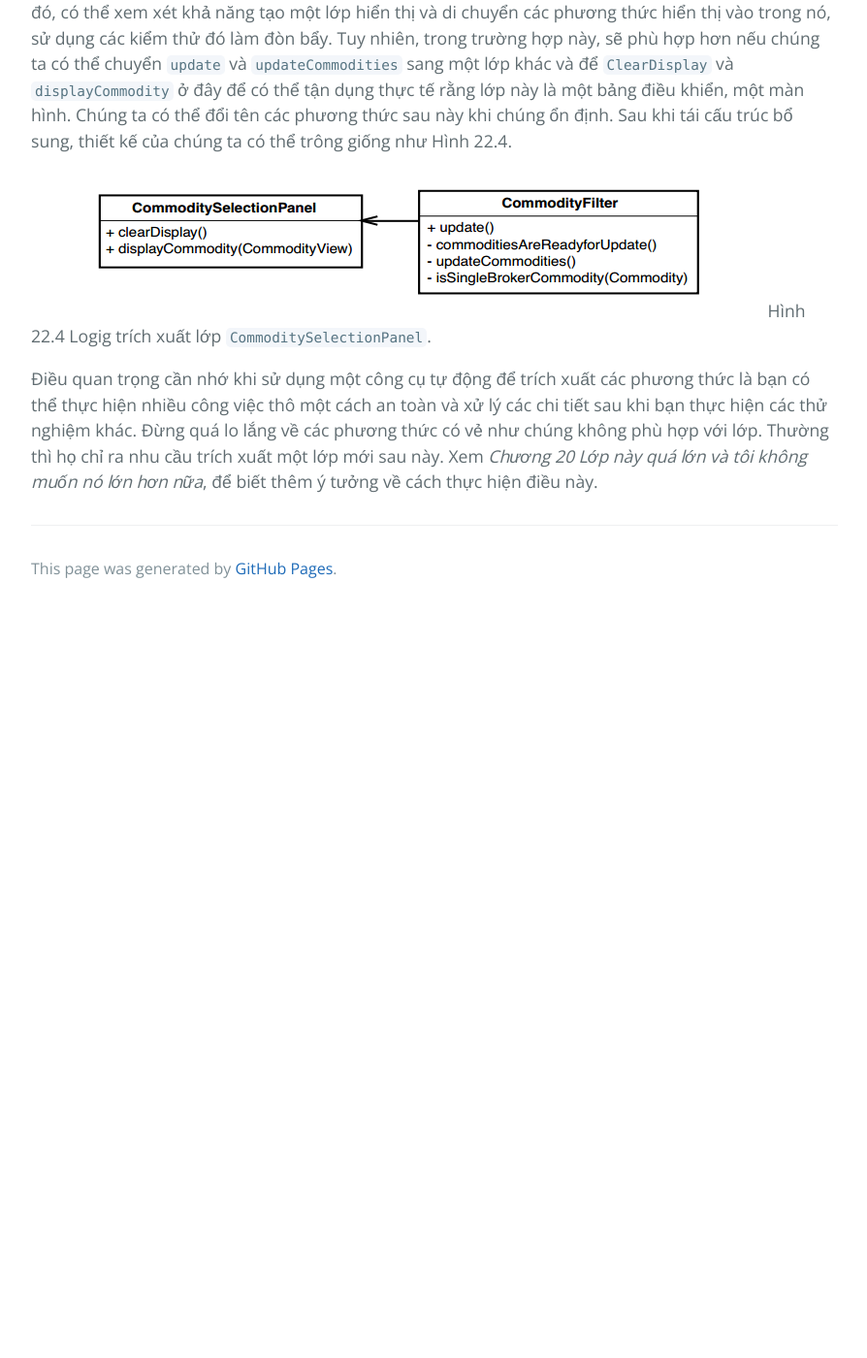
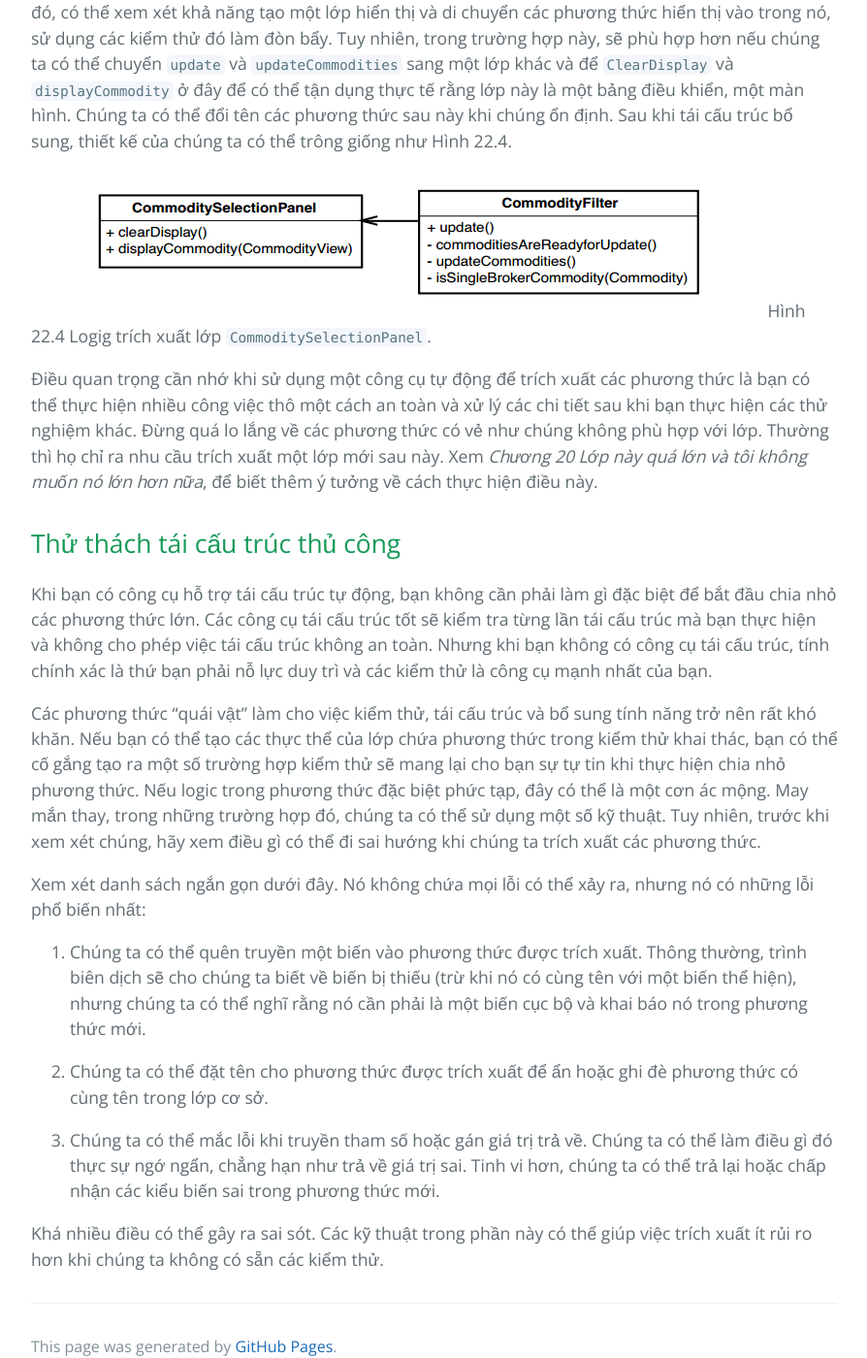
Before and after one commit to HaiBV/haibv.github.io, a Jekyll site: the page built from working-effectively-with-legacy-code/chapter-22-i-need-to-change-a-monster-method-and-i-cant-write-tests-for-it.md, in a window 1280 px wide and 1400 px high, scrolled down 7859 px. Shown: the whole window at 97% size, without its empty margins (192-1086 px from the left). Built offline with Jekyll 4.4.1, drawn with Linux system fonts in a browser that asks for light colours; our own code applies the rules of GitHub Pages for plain Markdown files; before the commit the page ends 8489 px from its top, so only the background shows below that; some of the changed text lies outside the part shown.

Commit message:
Book - Working Efectively with Legacy Code - P2 - C22

```diff
--- a/working-effectively-with-legacy-code/chapter-22-i-need-to-change-a-monster-method-and-i-cant-write-tests-for-it.md
+++ b/working-effectively-with-legacy-code/chapter-22-i-need-to-change-a-monster-method-and-i-cant-write-tests-for-it.md
@@ -184,7 +184,7 @@ Khi tái cấu trúc các phương thức dài, việc có hay không có công
 
 Khi bạn không có hỗ trợ trích xuất phương thức, việc dọn dẹp các phương thức "quái vật" sẽ khó khăn hơn. Bạn thường phải thận trọng hơn vì công việc của bạn bị giới hạn bởi các kiểm thử mà bạn có thể đạt được.
 
-## Xử lý Phương thức Quái vật với Hỗ trợ Tái cấu trúc Tự động
+## Xử lý Phương thức Quái vật với Công cụ Hỗ trợ Tái cấu trúc Tự động
 
 Khi bạn có một công cụ trích xuất các phương thức, bạn phải hiểu rõ những gì nó có thể và không thể. Hầu hết các công cụ tái cấu trúc ngày nay đều thực hiện các phương thức trích xuất đơn giản và một loạt các phép tái cấu trúc khác, nhưng chúng không xử lý tất cả các phép tái cấu trúc phụ trợ mà mọi người thường muốn thực hiện khi chia nhỏ các phương thức lớn. Chẳng hạn, chúng ta thường muốn sắp xếp lại các câu lệnh để nhóm chúng lại khi trích xuất. Không có công cụ hiện tại nào thực hiện phân tích cần thiết để xem liệu việc sắp xếp lại có thể được thực hiện một cách an toàn hay không. Đó là một nỗi hổ thẹn vì nó có thể là một nguồn lỗi.
 
@@ -267,3 +267,19 @@ Thành thật mà nói, bản cập nhật trông không khác lắm về cấu
 Hình 22.4 Logig trích xuất lớp `CommoditySelectionPanel`.
 
 Điều quan trọng cần nhớ khi sử dụng một công cụ tự động để trích xuất các phương thức là bạn có thể thực hiện nhiều công việc thô một cách an toàn và xử lý các chi tiết sau khi bạn thực hiện các thử nghiệm khác. Đừng quá lo lắng về các phương thức có vẻ như chúng không phù hợp với lớp. Thường thì họ chỉ ra nhu cầu trích xuất một lớp mới sau này. Xem _Chương 20 Lớp này quá lớn và tôi không muốn nó lớn hơn nữa_, để biết thêm ý tưởng về cách thực hiện điều này.
+
+## Thử thách tái cấu trúc thủ công
+
+Khi bạn có công cụ hỗ trợ tái cấu trúc tự động, bạn không cần phải làm gì đặc biệt để bắt đầu chia nhỏ các phương thức lớn. Các công cụ tái cấu trúc tốt sẽ kiểm tra từng lần tái cấu trúc mà bạn thực hiện và không cho phép việc tái cấu trúc không an toàn. Nhưng khi bạn không có công cụ tái cấu trúc, tính chính xác là thứ bạn phải nỗ lực duy trì và các kiểm thử là công cụ mạnh nhất của bạn.
+
+Các phương thức "quái vật" làm cho việc kiểm thử, tái cấu trúc và bổ sung tính năng trở nên rất khó khăn. Nếu bạn có thể tạo các thực thể của lớp chứa phương thức trong kiểm thử khai thác, bạn có thể cố gắng tạo ra một số trường hợp kiểm thử sẽ mang lại cho bạn sự tự tin khi thực hiện chia nhỏ phương thức. Nếu logic trong phương thức đặc biệt phức tạp, đây có thể là một cơn ác mộng. May mắn thay, trong những trường hợp đó, chúng ta có thể sử dụng một số kỹ thuật. Tuy nhiên, trước khi xem xét chúng, hãy xem điều gì có thể đi sai hướng khi chúng ta trích xuất các phương thức.
+
+Xem xét danh sách ngắn gọn dưới đây. Nó không chứa mọi lỗi có thể xảy ra, nhưng nó có những lỗi phổ biến nhất:
+
+1. Chúng ta có thể quên truyền một biến vào phương thức được trích xuất. Thông thường, trình biên dịch sẽ cho chúng ta biết về biến bị thiếu (trừ khi nó có cùng tên với một biến thể hiện), nhưng chúng ta có thể nghĩ rằng nó cần phải là một biến cục bộ và khai báo nó trong phương thức mới.
+
+2. Chúng ta có thể đặt tên cho phương thức được trích xuất để ẩn hoặc ghi đè phương thức có cùng tên trong lớp cơ sở.
+
+3. Chúng ta có thể mắc lỗi khi truyền tham số hoặc gán giá trị trả về. Chúng ta có thể làm điều gì đó thực sự ngớ ngẩn, chẳng hạn như trả về giá trị sai. Tinh vi hơn, chúng ta có thể trả lại hoặc chấp nhận các kiểu biến sai trong phương thức mới.
+
+Khá nhiều điều có thể gây ra sai sót. Các kỹ thuật trong phần này có thể giúp việc trích xuất ít rủi ro hơn khi chúng ta không có sẵn các kiểm thử.
```
